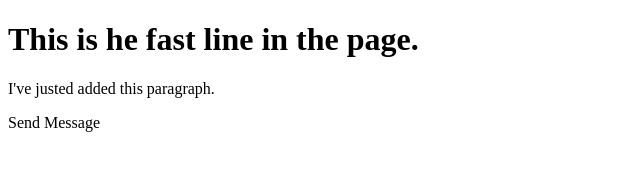
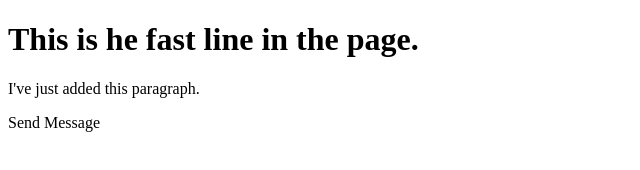
Before and after one commit to zenocodes/collabo, a plain HTML site: page index.html in a window 1280 px wide. Shown: the full height of the page, 0-640 px from the left. Drawn offline with Linux system fonts and the light colour scheme.

Commit message:
fixed typo

```diff
--- a/index.html
+++ b/index.html
@@ -8,7 +8,7 @@
 </head>
 <body>
     <h1>This is he fast line in the page.</h1>
-    <p>I've justed added this paragraph.</p>
+    <p>I've just added this paragraph.</p>
     <buton>Send Message</buton>
 </body>
 </html>
```
